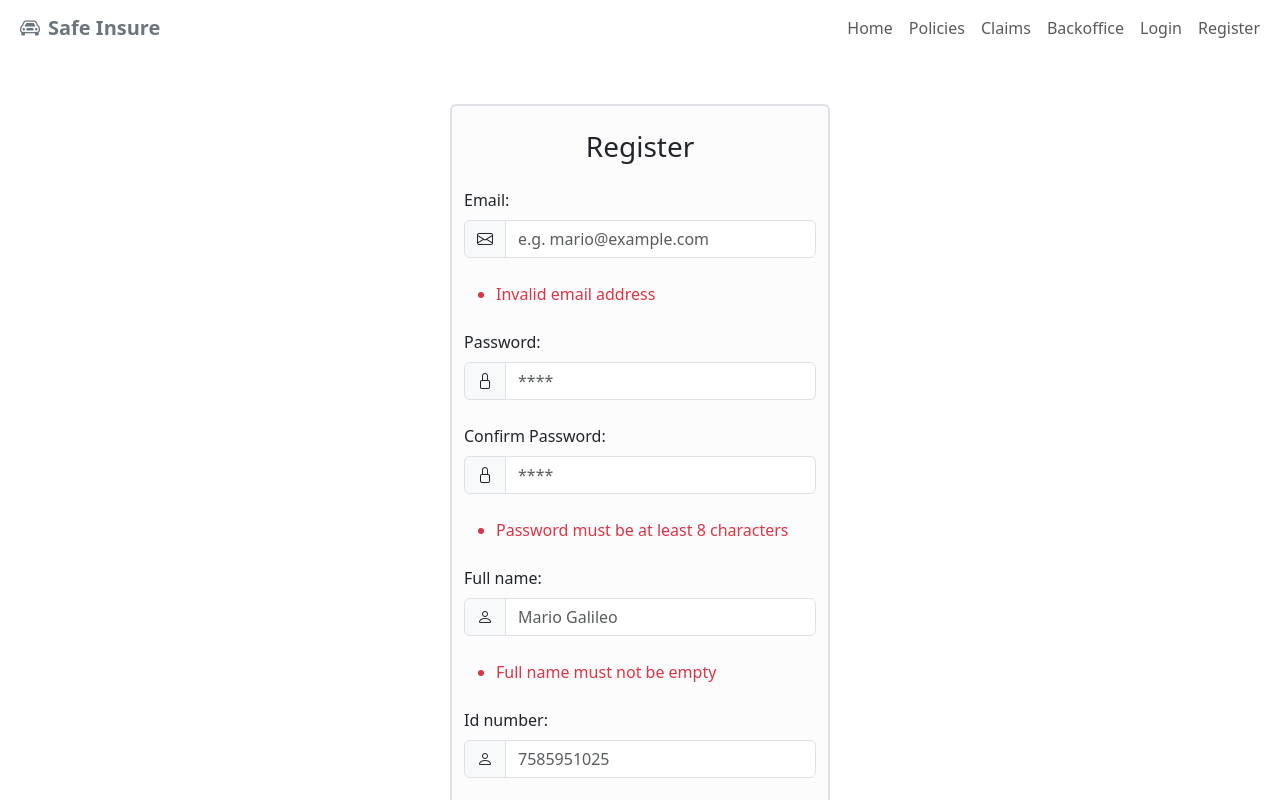
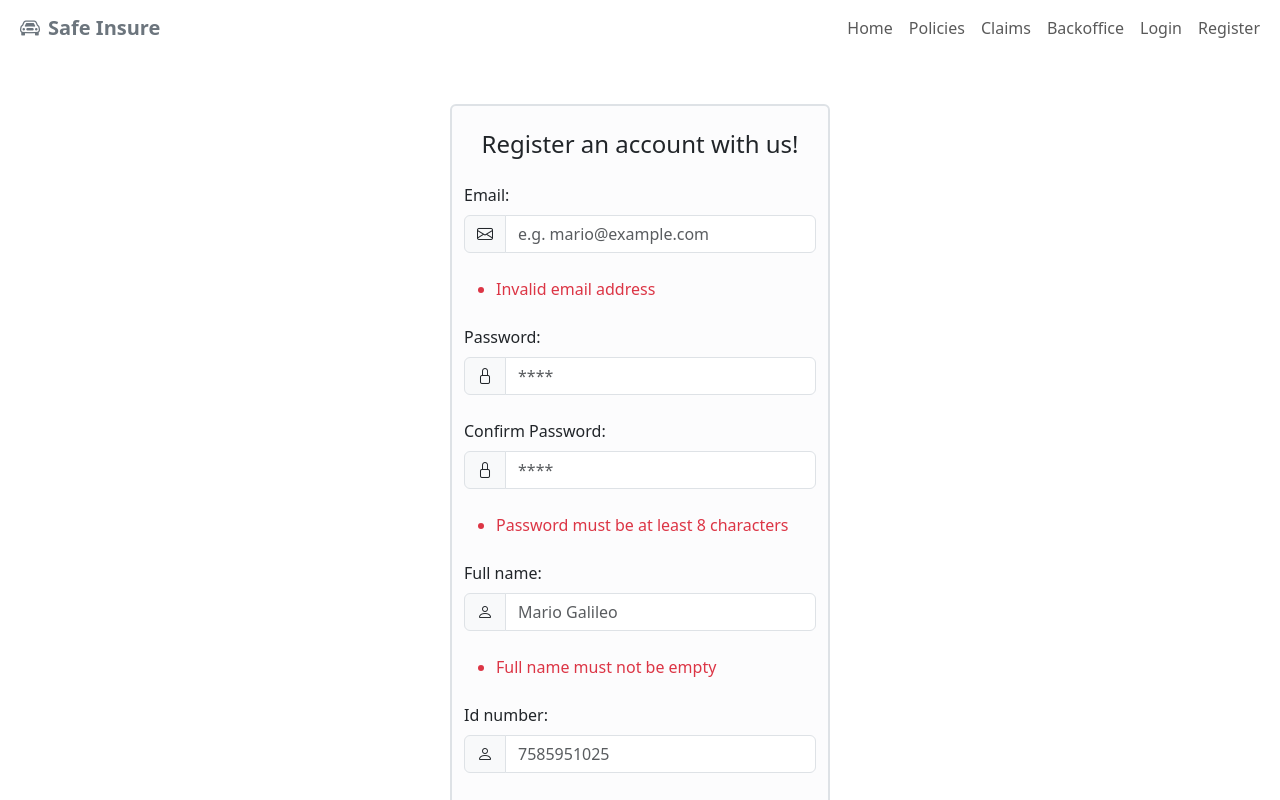
Before and after one commit to genasim/Insurance_Platform, a React (Create React App) app in the folder frontend/: page /register in a window 1280 px wide. Shown: the top 800 px of the page. Built offline with nearby package versions, Linux system fonts and the light colour scheme.

Commit message:
Updated the text

```diff
--- a/frontend/src/features/Register.tsx
+++ b/frontend/src/features/Register.tsx
@@ -168,7 +168,7 @@ const Login: React.FC = () => {
             <div className="container-md align-content-center mt-5">
                 <div className="row justify-content-center">
                     <div className="col-md-4 bg-light-subtle rounded border border-2">
-                        <h3 className="h3 text-center my-4">Register</h3>
+                        <h4 className="h4 text-center my-4">Register an account with us!</h4>
                         <form>
                             <label htmlFor="register-email" className="form-label">Email: </label>
                             <div className="mb-4 input-group">
```
